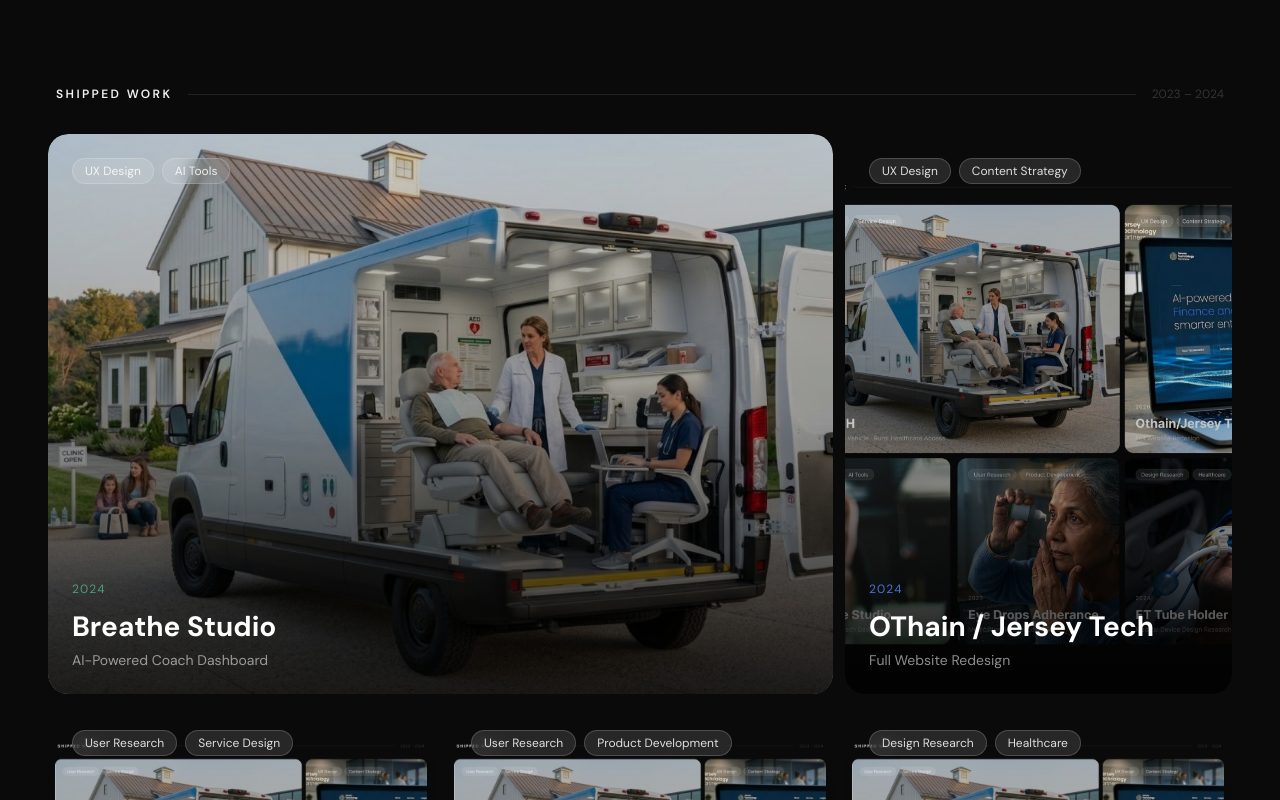
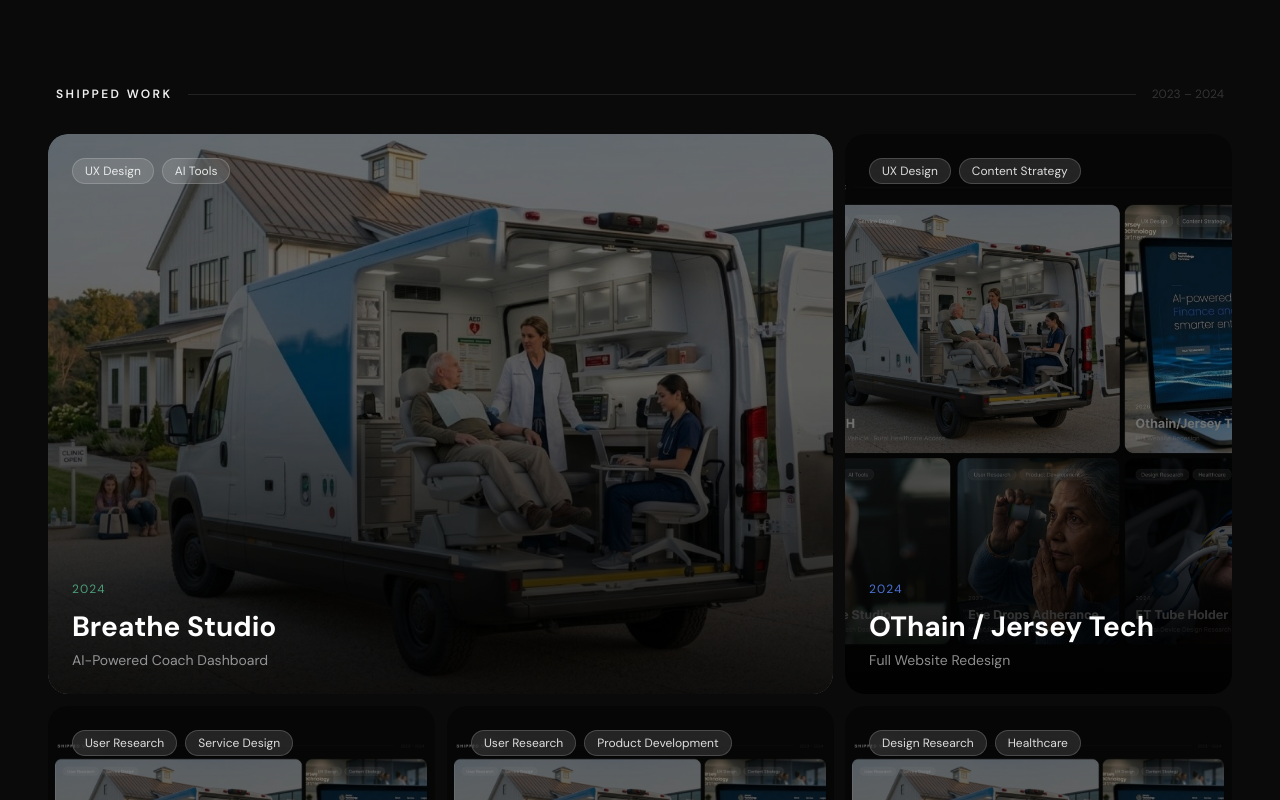
Before and after one commit to riajohndesign/Portfolio-Ria-, a React (Vite) app: page / in a window 1280 px wide. Shown: the part 880-1680 px from the top of the page. Built offline with nearby package versions, Linux system fonts and the light colour scheme.

Commit message:
Add dark tint overlay to project card images

```diff
--- a/src/app/components/HomePage.tsx
+++ b/src/app/components/HomePage.tsx
@@ -460,11 +460,14 @@ function ProjectCard({
               transform: hovered ? "scale(1.06)" : "scale(1)",
             }}
           />
+          {/* Base dark tint */}
+          <div className="absolute inset-0" style={{ background: "rgba(0,0,0,0.45)" }} />
+          {/* Bottom gradient for text legibility */}
           <div
             className="absolute inset-0"
             style={{
               background:
-                "linear-gradient(to top, rgba(0,0,0,0.82) 0%, rgba(0,0,0,0.2) 50%, rgba(0,0,0,0.0) 100%)",
+                "linear-gradient(to top, rgba(0,0,0,0.82) 0%, rgba(0,0,0,0.1) 55%, rgba(0,0,0,0.0) 100%)",
             }}
           />
           <div
```
